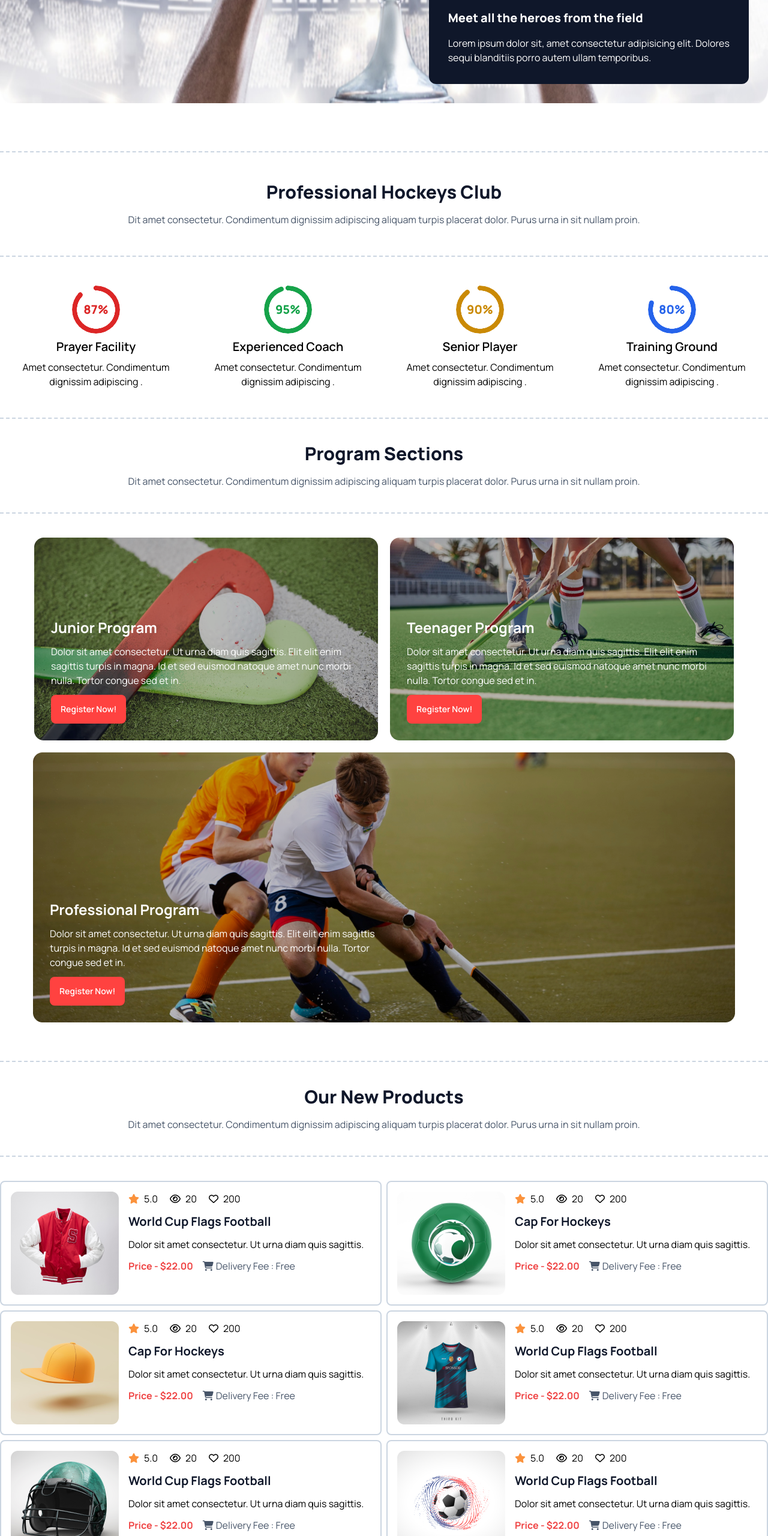
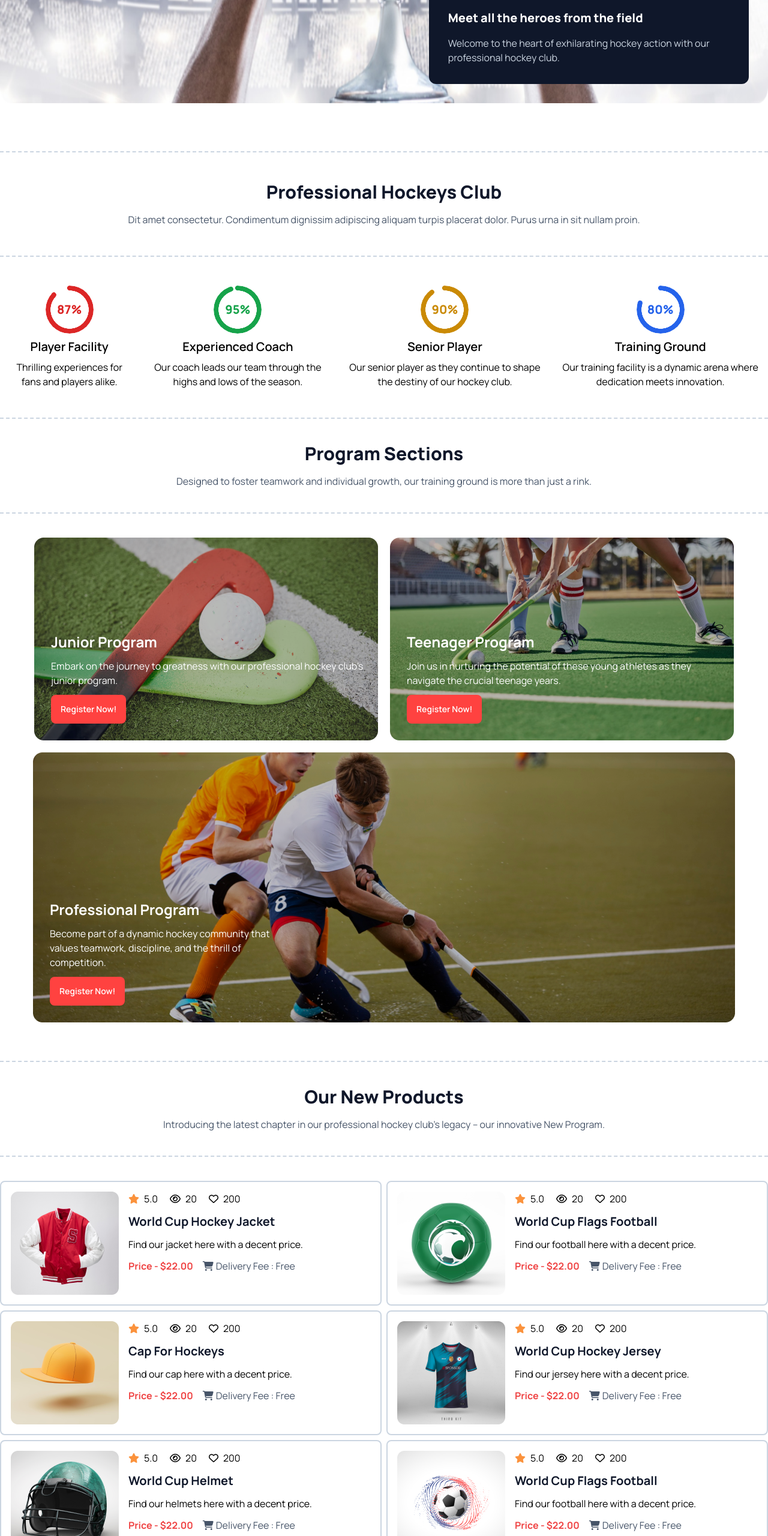
Before and after one commit to hossain-ahamed-khan/PH-A3-Hockey-World, a plain HTML site: page index.html in a window 1280 px wide. Shown: the part 888-3448 px from the top of the page at 60% size. Drawn offline with nearby package versions, Linux system fonts and the light colour scheme; grey boxes are pictures that could not be loaded.

Commit message:
added relevent content to the website

```diff
--- a/index.html
+++ b/index.html
@@ -107,8 +107,8 @@
             </div>
             <div class="lg:absolute right-3 bottom-16 text-white bg-slate-900 lg:w-5/12 p-8 rounded-xl lg:mr-5">
                 <h3 class="text-xl font-extrabold mb-4">Meet all the heroes from the field</h3>
-                <p>Lorem ipsum dolor sit, amet consectetur adipisicing elit. Dolores sequi blanditiis porro autem ullam
-                    temporibus.</p>
+                <p class="text-slate-300">
+                    Welcome to the heart of exhilarating hockey action with our professional hockey club.</p>
             </div>
         </section>
 
@@ -126,26 +126,26 @@
                     <div class="radial-progress text-red-600 text-xl font-extrabold" style="--value:87;"
                         role="progressbar">87%
                     </div>
-                    <h3 class="text-xl font-semibold my-2">Prayer Facility</h3>
-                    <p class="px-4">Amet consectetur. Condimentum dignissim adipiscing .</p>
+                    <h3 class="text-xl font-semibold my-2">Player Facility</h3>
+                    <p class="px-4">Thrilling experiences for fans and players alike.</p>
                 </div>
                 <div>
                     <div class="radial-progress text-green-600 text-xl font-extrabold" style="--value:95;"
                         role="progressbar">95%</div>
                     <h3 class="text-xl font-semibold my-2">Experienced Coach</h3>
-                    <p class="px-4">Amet consectetur. Condimentum dignissim adipiscing .</p>
+                    <p class="px-4">Our coach leads our team through the highs and lows of the season.</p>
                 </div>
                 <div>
                     <div class="radial-progress text-yellow-600 text-xl font-extrabold" style="--value:90;"
                         role="progressbar">90%</div>
                     <h3 class="text-xl font-semibold my-2">Senior Player</h3>
-                    <p class="px-4">Amet consectetur. Condimentum dignissim adipiscing .</p>
+                    <p class="px-4">Our senior player as they continue to shape the destiny of our hockey club.</p>
                 </div>
                 <div>
                     <div class="radial-progress text-blue-600 text-xl font-extrabold" style="--value:80;"
                         role="progressbar">80%</div>
                     <h3 class="text-xl font-semibold my-2">Training Ground</h3>
-                    <p class="px-4">Amet consectetur. Condimentum dignissim adipiscing .</p>
+                    <p class="px-4">Our training facility is a dynamic arena where dedication meets innovation.</p>
                 </div>
             </div>
         </section>
@@ -155,9 +155,8 @@
         <section class="container mx-auto">
             <div class="text-center mb-10 py-10 border-dashed border-2 border-slate-300 border-r-0 border-l-0">
                 <h1 class="text-3xl font-extrabold text-slate-900 mb-4">Program Sections</h1>
-                <p class="text-md font-normal text-slate-600">Dit amet consectetur. Condimentum dignissim adipiscing
-                    aliquam turpis placerat dolor. Purus urna in
-                    sit nullam proin. </p>
+                <p class="text-md font-normal text-slate-600">Designed to foster teamwork and individual growth, our
+                    training ground is more than just a rink.</p>
             </div>
             <div class="lg:flex justify-center flex-wrap gap-5">
                 <div class="relative">
@@ -166,10 +165,8 @@
                     </div>
                     <div class="absolute bottom-5 left-5 p-2">
                         <h3 class="text-2xl font-bold text-white pb-3">Junior Program</h3>
-                        <p class="text-white pb-3">Dolor sit amet consectetur. Ut urna diam quis sagittis. Elit elit
-                            enim sagittis turpis in magna. Id et sed euismod natoque amet nunc morbi nulla. Tortor
-                            congue
-                            sed et in.</p>
+                        <p class="text-white pb-3">Embark on the journey to greatness with our professional hockey
+                            club's junior program.</p>
                         <a class="btn bg-[#FF4240] border-none text-white hover:bg-red-600">
                             Register Now!
                         </a>
@@ -181,10 +178,8 @@
                     </div>
                     <div class="absolute bottom-5 left-5 p-2">
                         <h3 class="text-2xl font-bold text-white pb-3">Teenager Program</h3>
-                        <p class="text-white pb-3">Dolor sit amet consectetur. Ut urna diam quis sagittis. Elit elit
-                            enim sagittis turpis in magna. Id et sed euismod natoque amet nunc morbi nulla. Tortor
-                            congue
-                            sed et in.</p>
+                        <p class="text-white pb-3">Join us in nurturing the potential of these young athletes as they
+                            navigate the crucial teenage years.</p>
                         <a class="btn bg-[#FF4240] border-none text-white hover:bg-red-600">
                             Register Now!
                         </a>
@@ -196,11 +191,8 @@
                     </div>
                     <div class="absolute bottom-5 left-5 p-2">
                         <h3 class="text-2xl font-bold text-white pb-3">Professional Program</h3>
-                        <p class="text-white pb-3 w-2/4">Dolor sit amet consectetur. Ut urna diam quis sagittis. Elit
-                            elit
-                            enim sagittis turpis in magna. Id et sed euismod natoque amet nunc morbi nulla. Tortor
-                            congue
-                            sed et in.</p>
+                        <p class="text-white pb-3 w-2/4">Become part of a dynamic hockey community that values teamwork,
+                            discipline, and the thrill of competition.</p>
                         <a class="btn bg-[#FF4240] border-none text-white hover:bg-red-600">
                             Register Now!
                         </a>
@@ -214,9 +206,8 @@
         <section class="container mx-auto my-16">
             <div class="text-center mb-10 py-10 border-dashed border-2 border-slate-300 border-r-0 border-l-0">
                 <h1 class="text-3xl font-extrabold text-slate-900 mb-4">Our New Products</h1>
-                <p class="text-md font-normal text-slate-600">Dit amet consectetur. Condimentum dignissim adipiscing
-                    aliquam turpis placerat dolor. Purus urna in
-                    sit nullam proin. </p>
+                <p class="text-md font-normal text-slate-600">Introducing the latest chapter in our professional hockey
+                    club's legacy – our innovative New Program.</p>
             </div>
             <div class="lg:grid grid-cols-2 gap-2">
                 <div class="lg:flex space-x-4 p-4 border-2 border-slate-300 rounded-lg">
@@ -239,8 +230,8 @@
                             </div>
                         </div>
                         <div>
-                            <h3 class="text-xl font-bold text-slate-900 pb-3">World Cup Flags Football</h3>
-                            <p class="pb-3">Dolor sit amet consectetur. Ut urna diam quis sagittis.</p>
+                            <h3 class="text-xl font-bold text-slate-900 pb-3">World Cup Hockey Jacket </h3>
+                            <p class="pb-3">Find our jacket here with a decent price.</p>
                         </div>
                         <div class="lg:flex gap-4">
                             <div>
@@ -275,8 +266,8 @@
                             </div>
                         </div>
                         <div>
-                            <h3 class="text-xl font-bold text-slate-900 pb-3">Cap For Hockeys</h3>
-                            <p class="pb-3">Dolor sit amet consectetur. Ut urna diam quis sagittis.</p>
+                            <h3 class="text-xl font-bold text-slate-900 pb-3">World Cup Flags Football</h3>
+                            <p class="pb-3">Find our football here with a decent price.</p>
                         </div>
                         <div class="lg:flex gap-4">
                             <div>
@@ -312,7 +303,7 @@
                         </div>
                         <div>
                             <h3 class="text-xl font-bold text-slate-900 pb-3">Cap For Hockeys</h3>
-                            <p class="pb-3">Dolor sit amet consectetur. Ut urna diam quis sagittis.</p>
+                            <p class="pb-3">Find our cap here with a decent price.</p>
                         </div>
                         <div class="lg:flex gap-4">
                             <div>
@@ -347,8 +338,8 @@
                             </div>
                         </div>
                         <div>
-                            <h3 class="text-xl font-bold text-slate-900 pb-3">World Cup Flags Football</h3>
-                            <p class="pb-3">Dolor sit amet consectetur. Ut urna diam quis sagittis.</p>
+                            <h3 class="text-xl font-bold text-slate-900 pb-3">World Cup Hockey Jersey</h3>
+                            <p class="pb-3">Find our jersey here with a decent price.</p>
                         </div>
                         <div class="lg:flex gap-4">
                             <div>
@@ -383,8 +374,8 @@
                             </div>
                         </div>
                         <div>
-                            <h3 class="text-xl font-bold text-slate-900 pb-3">World Cup Flags Football</h3>
-                            <p class="pb-3">Dolor sit amet consectetur. Ut urna diam quis sagittis.</p>
+                            <h3 class="text-xl font-bold text-slate-900 pb-3">World Cup Helmet</h3>
+                            <p class="pb-3">Find our helmets here with a decent price.</p>
                         </div>
                         <div class="lg:flex gap-4">
                             <div>
@@ -420,7 +411,7 @@
                         </div>
                         <div>
                             <h3 class="text-xl font-bold text-slate-900 pb-3">World Cup Flags Football</h3>
-                            <p class="pb-3">Dolor sit amet consectetur. Ut urna diam quis sagittis.</p>
+                            <p class="pb-3">Find our football here with a decent price.</p>
                         </div>
                         <div class="lg:flex gap-4">
                             <div>
@@ -442,9 +433,8 @@
         <section class="container mx-auto p-4">
             <div class="text-center mb-10 py-10 border-dashed border-2 border-slate-300 border-r-0 border-l-0">
                 <h1 class="text-3xl font-extrabold text-slate-900 mb-4">Clients Question</h1>
-                <p class="text-md font-normal text-slate-600">Dit amet consectetur. Condimentum dignissim adipiscing
-                    aliquam turpis placerat dolor. Purus urna in
-                    sit nullam proin. </p>
+                <p class="text-md font-normal text-slate-600">We can provide you with a general client questions for a
+                    professional hockey club.</p>
             </div>
             <div class="lg:flex p-6 border-2 border-slate-300 rounded-lg">
                 <div class="h-full w-full">
@@ -457,8 +447,9 @@
                             Our Equipment
                         </div>
                         <div class="collapse-content">
-                            <p>Dolor sit amet consectetur. Ut urna diam quis sagittis. Elit elit enim sagittis turpis in
-                                magna.</p>
+                            <p>
+                                Skates, helmet, shoulder/elbow pads, gloves, chest protector, jockstrap, hockey pants,
+                                shin guards, stick, jersey, mouthguard, neck guard, water bottle, puck, bag.</p>
                         </div>
                         <hr>
                     </div>
@@ -468,8 +459,9 @@
                             Hockey Training
                         </div>
                         <div class="collapse-content">
-                            <p>Dolor sit amet consectetur. Ut urna diam quis sagittis. Elit elit enim sagittis turpis in
-                                magna.</p>
+                            <p>
+                                Intensive training at our professional hockey club blends on-ice drills, strategic
+                                sessions, and fitness regimes, ensuring peak performance and teamwork.</p>
                         </div>
                         <hr>
                     </div>
@@ -479,8 +471,8 @@
                             Private Lessons
                         </div>
                         <div class="collapse-content">
-                            <p>Dolor sit amet consectetur. Ut urna diam quis sagittis. Elit elit enim sagittis turpis in
-                                magna.</p>
+                            <p>Elevate your game with personalized excellence. Our professional hockey club offers
+                                private lessons, tailored coaching, and focused skill development sessions.</p>
                         </div>
                         <hr>
                     </div>
@@ -490,8 +482,8 @@
                             Ski Touring
                         </div>
                         <div class="collapse-content">
-                            <p>Dolor sit amet consectetur. Ut urna diam quis sagittis. Elit elit enim sagittis turpis in
-                                magna.</p>
+                            <p>While ski touring is not a typical activity associated with hockey clubs, it's possible
+                                that some clubs might organize recreational events.</p>
                         </div>
                         <hr>
                     </div>
@@ -501,8 +493,8 @@
                             Booking
                         </div>
                         <div class="collapse-content">
-                            <p>Dolor sit amet consectetur. Ut urna diam quis sagittis. Elit elit enim sagittis turpis in
-                                magna.</p>
+                            <p>Book your unforgettable experience with our professional hockey club now. Secure your
+                                spot for thrilling games and exclusive events today.</p>
                         </div>
                         <hr>
                     </div>
@@ -512,8 +504,8 @@
                             Pricings
                         </div>
                         <div class="collapse-content">
-                            <p>Dolor sit amet consectetur. Ut urna diam quis sagittis. Elit elit enim sagittis turpis in
-                                magna.</p>
+                            <p>For detailed pricing information on memberships, tickets, or special events, please visit
+                                our official website or contact our dedicated customer service.</p>
                         </div>
                     </div>
                 </div>
@@ -524,9 +516,8 @@
         <section class="container mx-auto mt-10">
             <div class="text-center mb-10 py-10 border-dashed border-2 border-slate-300 border-r-0 border-l-0">
                 <h1 class="text-3xl font-extrabold text-slate-900 mb-4">Get In Touch</h1>
-                <p class="text-md font-normal text-slate-600">Dit amet consectetur. Condimentum dignissim adipiscing
-                    aliquam turpis placerat dolor. Purus urna in
-                    sit nullam proin. </p>
+                <p class="text-md font-normal text-slate-600">To connect with our professional hockey club, visit our
+                    website for contact details, or reach out via email or phone.</p>
             </div>
 
             <div class="lg:flex">
@@ -620,9 +611,9 @@
             <footer class="container mx-auto footer px-10 py-14 bg-base-200 text-slate-500">
                 <aside class="ml-20">
                     <h3 class="text-2xl font-extrabold text-white">Get In Touch</h3>
-                    <p class="my-1">Dit amet consectetur. Condimentum <br>adipiscing aliquam turpis placerat dolor.
-                        <br>Purus urna in sit
-                        nullam proin.
+                    <p class="my-1">To connect with our professional <br> hockey club, visit our website for contact
+                        details, <br>
+                        or reach out via email or phone.
                     </p>
                     <div class="flex items-center gap-2">
                         <i class="fa-solid fa-envelope text-[#FF4240]"></i>
```
